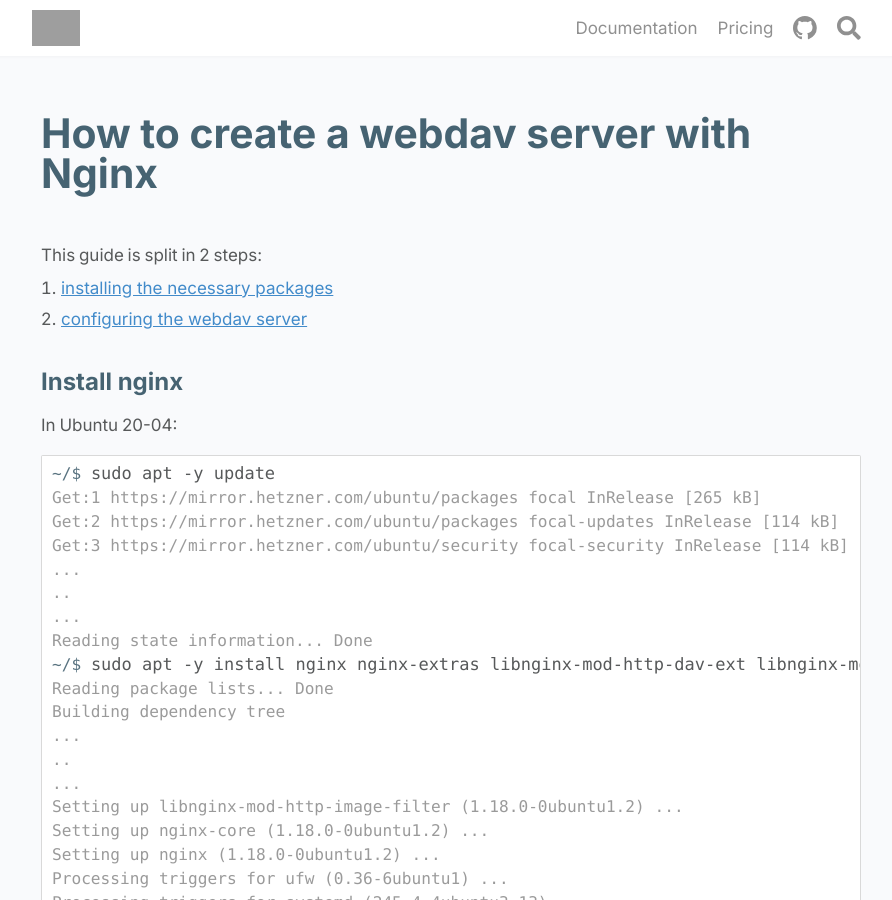
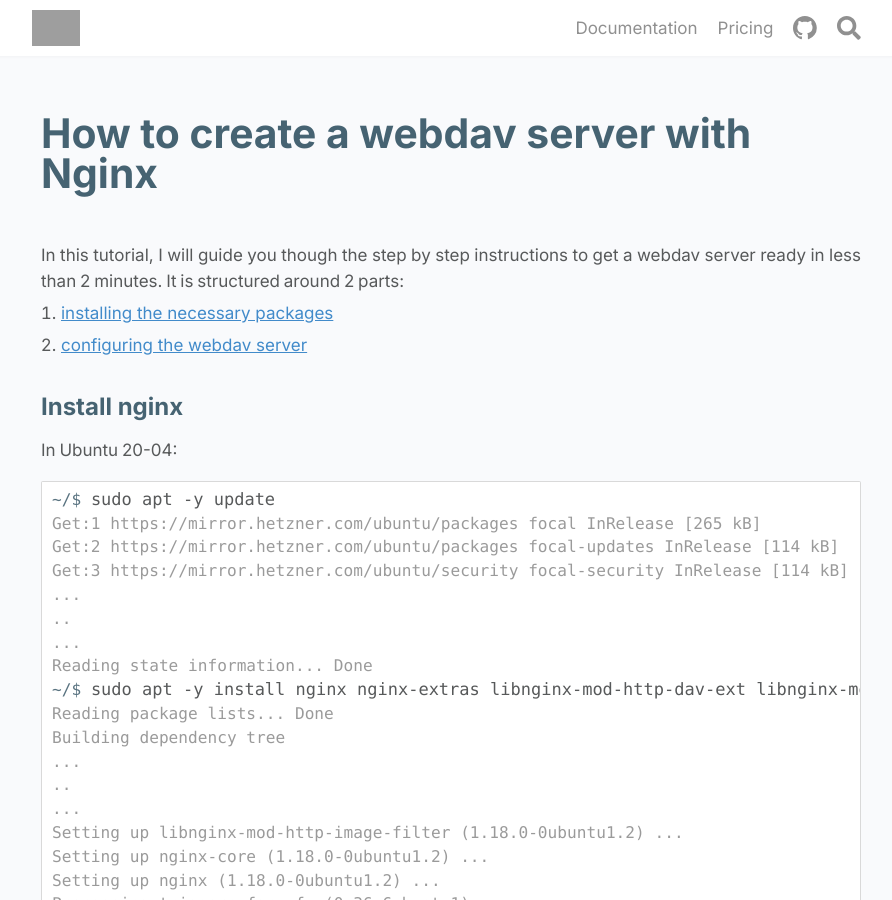
Before and after one commit to mickael-kerjean/filestash-website, a Jekyll site: the page built from _posts/2021-12-09-nginx-webdav.md, in a window 1280 px wide and 900 px high. Shown: the whole window, without its empty margins (189-1081 px from the left). Built offline with Jekyll 4.4.1, drawn with Linux system fonts in a browser that asks for light colours; grey boxes are pictures that could not be loaded.

Commit message:
content (update): nginx webdav

```diff
--- a/_posts/2021-12-09-nginx-webdav.md
+++ b/_posts/2021-12-09-nginx-webdav.md
@@ -6,7 +6,7 @@
 tags: webdav guide
 ---
 
-This guide is split in 2 steps:
+In this tutorial, I will guide you though the step by step instructions to get a webdav server ready in less than 2 minutes. It is structured around 2 parts:
 1. [installing the necessary packages](#install-nginx)
 2. [configuring the webdav server](#configure-the-webdav-server)
 
```
